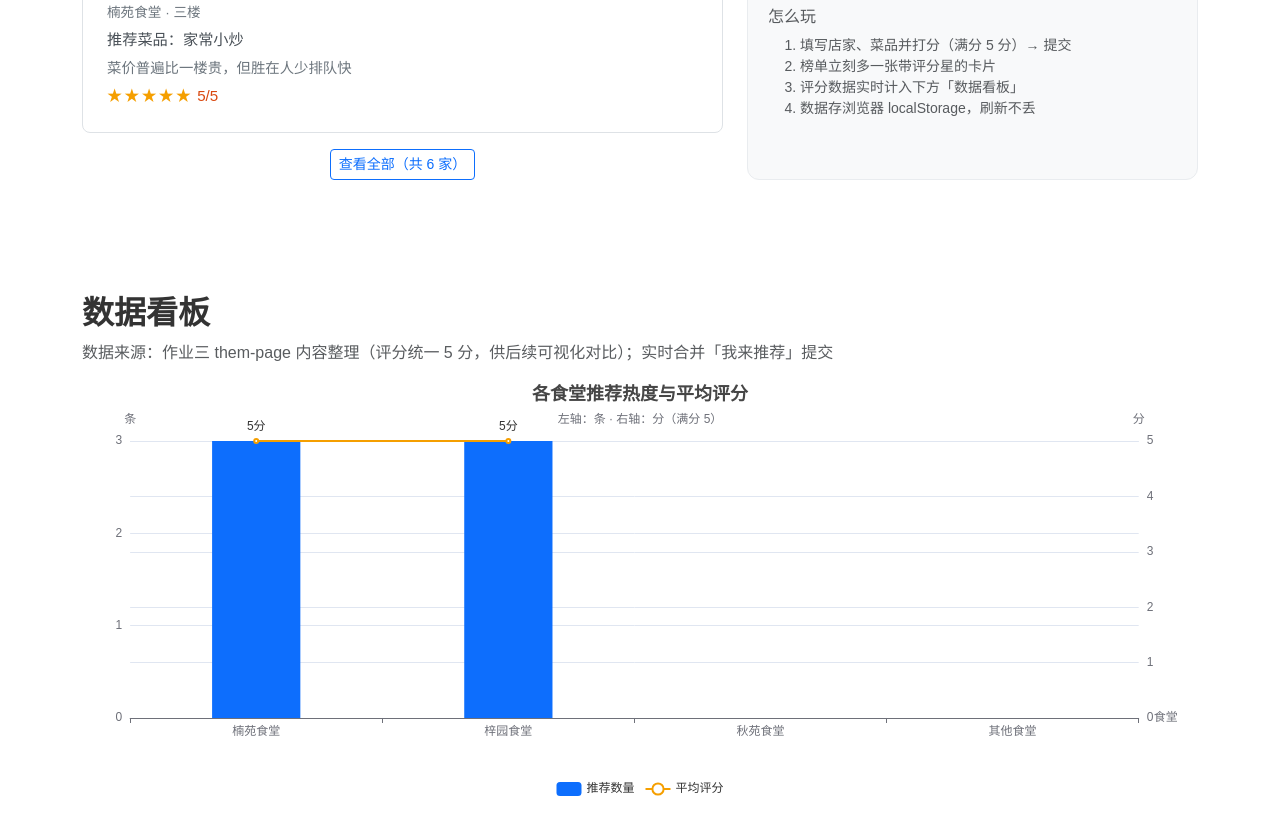
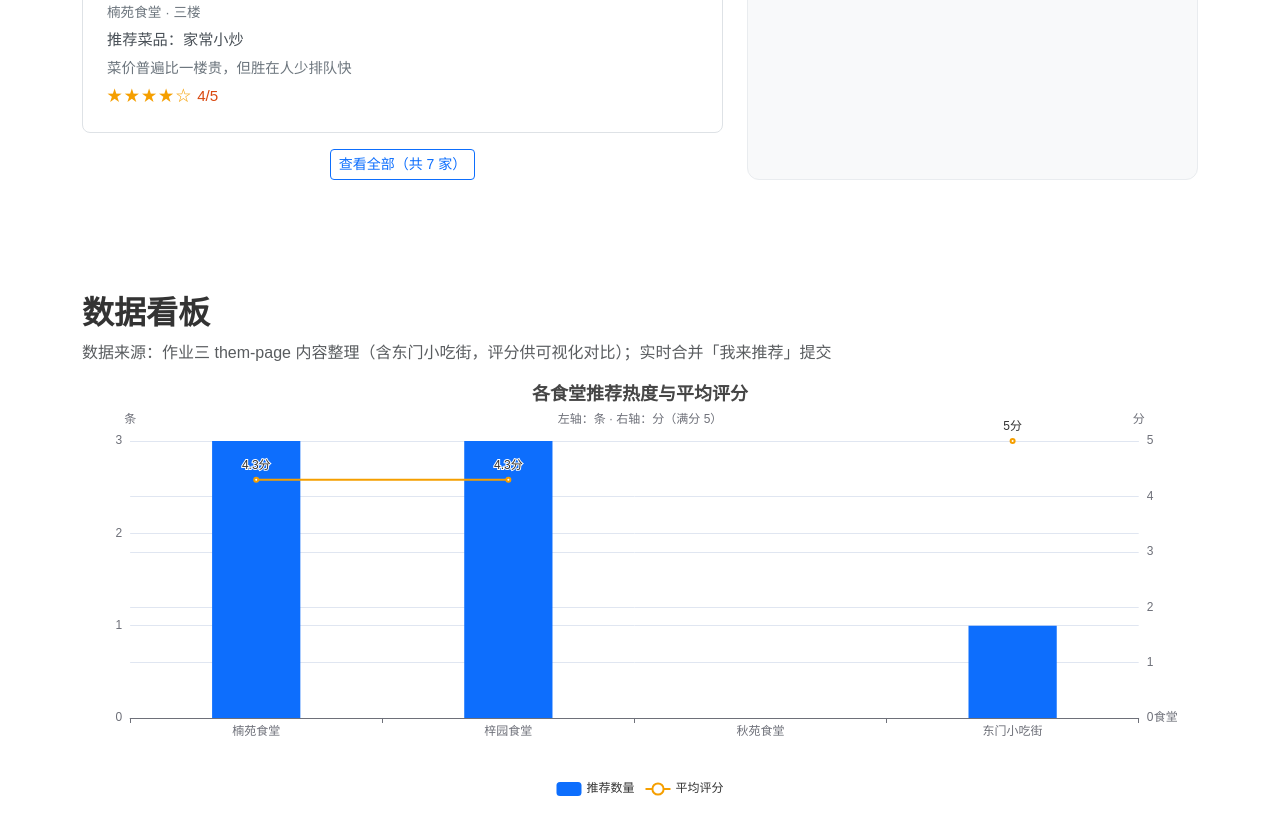
Before and after one commit to jzzzy333/homework-8, a plain HTML site: page 8.1-canteen/index.html in a window 1280 px wide. Shown: the part 645-1460 px from the top of the page. Drawn offline with nearby package versions, Linux system fonts and the light colour scheme.

Commit message:
fix(8.1): 修复手误缺失逗号，新增东门小吃街（统一存储值'东门'，显示名还原）并同步 data.json

```diff
--- a/8.1-canteen/app.js
+++ b/8.1-canteen/app.js
@@ -8,12 +8,13 @@ console.log('[app] 模块加载开始…');
 
 // 内置兜底：断网 / fetch 失败时使用（内容与 data.json 一致，评分统一 5 分）
 const SEED = [
-  { id: 1, shop: '贵阳水煮菜',       dish: '水煮菜砂锅', canteen: '楠苑', floor: '一楼', score: 5, note: '就是得快点吃，不然肉会在砂锅里闷老' },
+  { id: 1, shop: '贵阳水煮菜',       dish: '水煮菜砂锅', canteen: '楠苑', floor: '一楼', score: 4, note: '就是得快点吃，不然肉会在砂锅里闷老' },
   { id: 2, shop: '硕阳小吃',         dish: '辣子鸡',     canteen: '楠苑', floor: '二楼', score: 5, note: '辣子鸡有锅气' },
-  { id: 3, shop: '承包食堂（三楼）', dish: '家常小炒',   canteen: '楠苑', floor: '三楼', score: 5, note: '菜价普遍比一楼贵，但胜在人少排队快' },
-  { id: 4, shop: '承包食堂（一楼）', dish: '家常小炒',   canteen: '梓园', floor: '一楼', score: 5, note: '便宜又好吃' },
-  { id: 5, shop: '小锅猪肚鸡',       dish: '猪肚鸡',     canteen: '梓园', floor: '二楼', score: 5, note: '同学口口相传的暖胃首选' },
-  { id: 6, shop: '傣味菠萝饭',       dish: '菠萝饭',     canteen: '梓园', floor: '二楼', score: 5, note: '酸甜开胃，一到饭点就排队' }
+  { id: 3, shop: '承包食堂（三楼）', dish: '家常小炒',   canteen: '楠苑', floor: '三楼', score: 4, note: '菜价普遍比一楼贵，但胜在人少排队快' },
+  { id: 4, shop: '承包食堂（一楼）', dish: '家常小炒',   canteen: '梓园', floor: '一楼', score: 4, note: '便宜又好吃' },
+  { id: 5, shop: '小锅猪肚鸡',       dish: '猪肚鸡',     canteen: '梓园', floor: '二楼', score: 4, note: '同学口口相传的暖胃首选' },
+  { id: 6, shop: '傣味菠萝饭',       dish: '菠萝饭',     canteen: '梓园', floor: '二楼', score: 5, note: '酸甜开胃，一到饭点就排队' },
+  { id: 7, shop: '生煎包子铺',       dish: '生煎包',     canteen: '东门', floor: '小吃街', score: 5, note: '好吃无需多言' }
 ];
 
 const STORE_KEY = 'canteen-recs-mine';
@@ -67,6 +68,10 @@ const foodEmpty = document.querySelector('#food-empty');
 
 const starsOf = (score) => '★'.repeat(score) + '☆'.repeat(5 - score);
 
+// 食堂显示名：存储值 → 页面文字（东门 = 东门小吃街，不是"东门食堂"）
+const canteenLabel = (c) =>
+  c === '东门' ? '东门小吃街' : (c === '其他' ? '其他' : c + '食堂');
+
 let showAll = false;
 const toggleAllBtn = document.querySelector('#toggle-all');
 
@@ -106,7 +111,7 @@ const renderFoods = () => {
       card.querySelector('h3').appendChild(b);
     }
     card.querySelector('.food-meta').textContent =
-      [it.canteen + '食堂', it.floor].filter(Boolean).join(' · ');
+      [canteenLabel(it.canteen), it.floor].filter(Boolean).join(' · ');
     card.querySelector('.food-dish').textContent = '推荐菜品：' + it.dish;
     card.querySelector('.food-note').textContent = it.note || '（这位同学很神秘，没有留下理由）';
     const score = Math.min(5, Math.max(1, it.score || 0));
@@ -179,7 +184,7 @@ const renderChart = () => {
   }
   if (barChart === null) barChart = echarts.init(el);
 
-  const cats = ['楠苑', '梓园', '秋苑', '其他'];
+  const cats = ['楠苑', '梓园', '秋苑', '东门'];
   const countOf = (c) => state.items.filter(it => it.canteen === c).length;
   const avgOf = (c) => {
     const list = state.items.filter(it => it.canteen === c);
@@ -193,7 +198,7 @@ const renderChart = () => {
     tooltip: { trigger: 'axis' },
     legend: { bottom: 0 },
     grid: { left: '3%', right: '4%', bottom: '15%', containLabel: true },
-    xAxis: { type: 'category', data: cats.map(c => c + '食堂'), name: '食堂' },
+    xAxis: { type: 'category', data: cats.map(canteenLabel), name: '食堂' },
     yAxis: [
       { type: 'value', name: '条', minInterval: 1 },
       { type: 'value', name: '分', max: 5 }
@@ -246,7 +251,7 @@ const renderHit = (it) => {
   }
   const meta = document.createElement('div');
   meta.className = 'meta';
-  meta.textContent = [it.canteen + '食堂', it.floor, '推荐菜品：' + it.dish].filter(Boolean).join(' · ');
+  meta.textContent = [canteenLabel(it.canteen), it.floor, '推荐菜品：' + it.dish].filter(Boolean).join(' · ');
   const stars = document.createElement('div');
   stars.className = 'stars';
   stars.textContent = starsOf(it.score) + ' ' + it.score + '/5';
--- a/8.1-canteen/data.json
+++ b/8.1-canteen/data.json
@@ -1,12 +1,13 @@
 {
   "title": "校内食堂推荐榜",
-  "source": "作业三 them-page 内容整理（评分统一 5 分，供后续可视化对比）",
+  "source": "作业三 them-page 内容整理（含东门小吃街，评分供可视化对比）",
   "items": [
-    { "id": 1, "shop": "贵阳水煮菜",       "dish": "水煮菜砂锅", "canteen": "楠苑", "floor": "一楼", "score": 5, "note": "就是得快点吃，不然肉会在砂锅里闷老" },
-    { "id": 2, "shop": "硕阳小吃",         "dish": "辣子鸡",     "canteen": "楠苑", "floor": "二楼", "score": 5, "note": "辣子鸡有锅气" },
-    { "id": 3, "shop": "承包食堂（三楼）", "dish": "家常小炒",   "canteen": "楠苑", "floor": "三楼", "score": 5, "note": "菜价普遍比一楼贵，但胜在人少排队快" },
-    { "id": 4, "shop": "承包食堂（一楼）", "dish": "家常小炒",   "canteen": "梓园", "floor": "一楼", "score": 5, "note": "便宜又好吃" },
-    { "id": 5, "shop": "小锅猪肚鸡",       "dish": "猪肚鸡",     "canteen": "梓园", "floor": "二楼", "score": 5, "note": "同学口口相传的暖胃首选" },
-    { "id": 6, "shop": "傣味菠萝饭",       "dish": "菠萝饭",     "canteen": "梓园", "floor": "二楼", "score": 5, "note": "酸甜开胃，一到饭点就排队" }
+    { "id": 1, "shop": "贵阳水煮菜",       "dish": "水煮菜砂锅", "canteen": "楠苑", "floor": "一楼",   "score": 4, "note": "就是得快点吃，不然肉会在砂锅里闷老" },
+    { "id": 2, "shop": "硕阳小吃",         "dish": "辣子鸡",     "canteen": "楠苑", "floor": "二楼",   "score": 5, "note": "辣子鸡有锅气" },
+    { "id": 3, "shop": "承包食堂（三楼）", "dish": "家常小炒",   "canteen": "楠苑", "floor": "三楼",   "score": 4, "note": "菜价普遍比一楼贵，但胜在人少排队快" },
+    { "id": 4, "shop": "承包食堂（一楼）", "dish": "家常小炒",   "canteen": "梓园", "floor": "一楼",   "score": 4, "note": "便宜又好吃" },
+    { "id": 5, "shop": "小锅猪肚鸡",       "dish": "猪肚鸡",     "canteen": "梓园", "floor": "二楼",   "score": 4, "note": "同学口口相传的暖胃首选" },
+    { "id": 6, "shop": "傣味菠萝饭",       "dish": "菠萝饭",     "canteen": "梓园", "floor": "二楼",   "score": 5, "note": "酸甜开胃，一到饭点就排队" },
+    { "id": 7, "shop": "生煎包子铺",       "dish": "生煎包",     "canteen": "东门", "floor": "小吃街", "score": 5, "note": "好吃无需多言" }
   ]
 }
--- a/8.1-canteen/index.html
+++ b/8.1-canteen/index.html
@@ -37,7 +37,7 @@
         <!-- 模块一 · 页面 + 数据：推荐榜单 -->
         <section id="foods" class="col-12 col-lg-7 foods-col">
           <h1 class="section-title">校内食堂推荐店家</h1>
-          <p class="section-subtitle">默认只显示最新 3 条提交</p>
+          <p class="section-subtitle">默认显示最新 3 条提交</p>
           <div class="row g-3" id="food-grid"><!-- renderFoods() 数据驱动填充 --></div>
           <div class="text-center mt-3">
             <button id="toggle-all" class="btn btn-outline-primary btn-sm d-none">查看全部</button>
@@ -67,6 +67,7 @@
                     <option value="楠苑">楠苑食堂</option>
                     <option value="梓园">梓园食堂</option>
                     <option value="秋苑">秋苑食堂</option>
+                    <option value="东门">东门小吃街</option>
                     <option value="其他">其他</option>
                   </select>
                 </div>
@@ -93,13 +94,6 @@
               </div>
             </form>
             <hr>
-            <h6 class="text-muted">怎么玩</h6>
-            <ol class="text-muted small mb-0">
-              <li>填写店家、菜品并打分（满分 5 分）→ 提交</li>
-              <li>榜单立刻多一张带评分星的卡片</li>
-              <li>评分数据实时计入下方「数据看板」</li>
-              <li>数据存浏览器 localStorage，刷新不丢</li>
-            </ol>
           </div>
         </section>
       </div>
```
